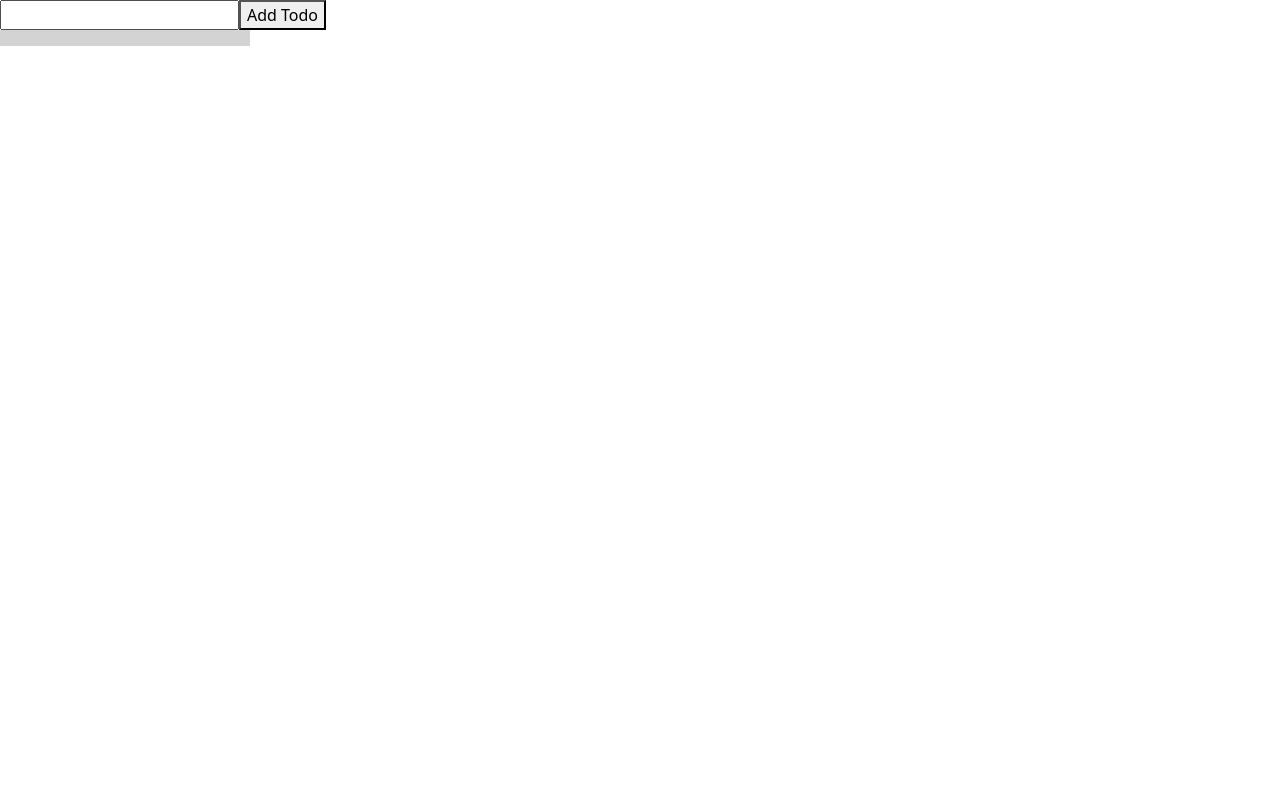
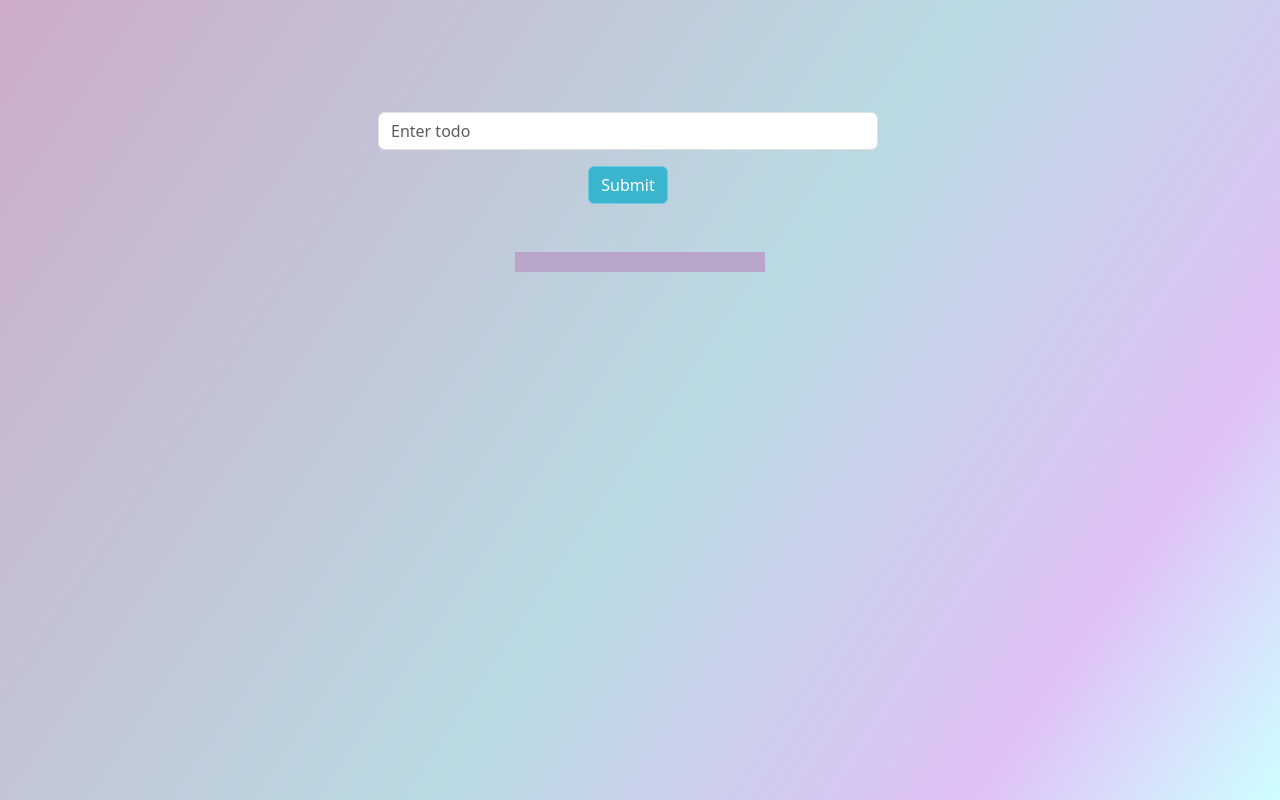
Before and after one commit to hulyaayarr/FE-4177P, a React (Vite) app: page / in a window 1280 px wide. Built offline with nearby package versions, Linux system fonts and the light colour scheme.

Commit message:
changing design

```diff
--- a/package.json
+++ b/package.json
@@ -14,6 +14,7 @@
     "bootstrap": "^5.3.2",
     "react": "^18.2.0",
     "react-beautiful-dnd": "^13.1.1",
+    "react-bootstrap": "^2.10.0",
     "react-dom": "^18.2.0"
   },
   "devDependencies": {
--- /dev/null
+++ b/src/App.css
@@ -0,0 +1,14 @@
+body {
+  margin: 0;
+  padding: 0;
+  background: rgb(206, 255, 255);
+  background: linear-gradient(
+      304deg,
+      rgba(206, 255, 255, 1) 0%,
+      rgba(224, 193, 247, 1) 17%,
+      rgba(186, 219, 227, 1) 46%,
+      rgba(205, 172, 201, 1) 100%
+    )
+    no-repeat fixed;
+  background-size: cover;
+}
--- a/src/App.tsx
+++ b/src/App.tsx
@@ -1,5 +1,7 @@
 import { Component } from "react";
 import { DragDropContext, Droppable, Draggable } from "react-beautiful-dnd";
+import { Container, Row } from "react-bootstrap";
+import { TodoForm } from "./Form";
 
 type Todo = {
   id: string;
@@ -56,24 +58,25 @@ const move = (
   return result;
 };
 */
-const grid = 8;
+const grid = 10;
 
 // eslint-disable-next-line @typescript-eslint/no-explicit-any
 const getItemStyle = (isDragging: boolean, draggableStyle: any) => ({
   // some basic styles to make the items look a bit nicer
   userSelect: "none",
-  padding: grid * 2,
+  padding: grid,
   margin: `0 0 ${grid}px 0`,
 
   // change background color if dragging
-  background: isDragging ? "lightgreen" : "grey",
+  background: isDragging ? "#b9a5ca" : "white",
+  color: isDragging ? "white" : "#b9a5ca",
 
   // styles we need to apply on draggable
   ...draggableStyle,
 });
 
 const getListStyle = (isDraggingOver: boolean) => ({
-  background: isDraggingOver ? "lightblue" : "lightgrey",
+  background: isDraggingOver ? "lightblue" : "#b9a5ca",
   padding: grid,
   width: 250,
 });
@@ -84,20 +87,21 @@ class App extends Component {
     todos: [] as Todo[],
     inputValue: "",
   };
-  addTodo = (e: React.FormEvent<HTMLFormElement>) => {
+  addTodo = (e) => {
     e.preventDefault();
 
-    const { inputValue, todos } = this.state;
-
-    if (inputValue.trim() !== "") {
-      const newTodo: Todo = { id: `todo-${todos.length}`, content: inputValue };
+    if (this.state.inputValue.trim() !== "") {
+      const newTodo = {
+        id: `todo-${this.state.todos.length}`,
+        content: this.state.inputValue,
+      };
       this.setState({
-        todos: [...todos, newTodo],
+        todos: [...this.state.todos, newTodo],
         inputValue: "", // Clearing the input field after adding todo
-        items: getItems(todos.length + 1),
       });
     }
   };
+
   handleInputChange = (e: React.ChangeEvent<HTMLInputElement>) => {
     this.setState({ inputValue: e.target.value });
   };
@@ -167,19 +171,18 @@ class App extends Component {
     const { todos, inputValue } = this.state;
     return (
       <>
-        <form
-          action="
-        "
-          onSubmit={this.addTodo}
+        <Container className="my-5 text-center">
+          <Row className="pt-5">
+            <TodoForm
+              addTodo={this.addTodo}
+              handleInputChange={this.handleInputChange}
+              inputValue={inputValue}
+            />
+          </Row>
+          <Row
+            className="my-5"
+            style={{ display: "flex", justifyContent: "center" }}
           >
-          <input
-            type="text"
-            value={inputValue}
-            onChange={this.handleInputChange}
-          />
-          <button type="submit">Add Todo</button>
-        </form>
-
             <DragDropContext onDragEnd={this.onDragEnd}>
               <Droppable droppableId="droppable">
                 {(provided, snapshot) => (
@@ -188,7 +191,11 @@ class App extends Component {
                     style={getListStyle(snapshot.isDraggingOver)}
                   >
                     {todos.map((todo, index) => (
-                  <Draggable key={todo.id} draggableId={todo.id} index={index}>
+                      <Draggable
+                        key={todo.id}
+                        draggableId={todo.id}
+                        index={index}
+                      >
                         {(provided, snapshot) => (
                           <div
                             ref={provided.innerRef}
@@ -209,6 +216,8 @@ class App extends Component {
                 )}
               </Droppable>
             </DragDropContext>
+          </Row>
+        </Container>
       </>
     );
   }
--- /dev/null
+++ b/src/Form.tsx
@@ -0,0 +1,32 @@
+import { Button, Row, Form } from "react-bootstrap";
+
+export function TodoForm({ addTodo, handleInputChange, inputValue }) {
+  return (
+    <Row>
+      <Form onSubmit={addTodo}>
+        <Form.Group
+          className="mb-3 mt-3 "
+          style={{ display: "flex", justifyContent: "center" }}
+        >
+          <Form.Control
+            type="text"
+            placeholder="Enter todo"
+            onChange={handleInputChange}
+            value={inputValue}
+            style={{
+              maxWidth: "500px",
+            }}
+          />
+        </Form.Group>
+
+        <Button
+          type="submit"
+          className="text-white"
+          style={{ backgroundColor: "#3ab5cd", border: "1px solid #6ecadd" }}
+        >
+          Submit
+        </Button>
+      </Form>
+    </Row>
+  );
+}
--- a/src/main.tsx
+++ b/src/main.tsx
@@ -1,5 +1,6 @@
 import ReactDOM from "react-dom/client";
 import App from "./App.tsx";
 import "bootstrap/dist/css/bootstrap.css";
+import "./App.css";
 
 ReactDOM.createRoot(document.getElementById("root")!).render(<App />);
```
Also changed, not shown: 1 other file (tests, documents, lock files or other folders). Lines whose indentation alone changed are shown as unchanged.
